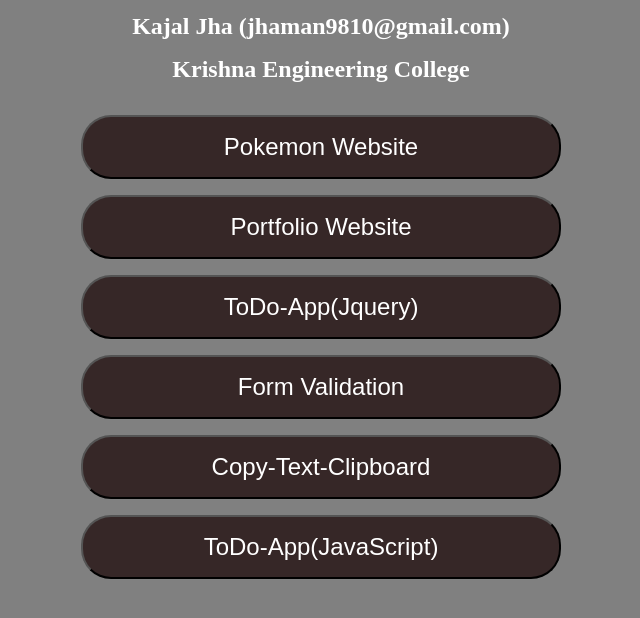
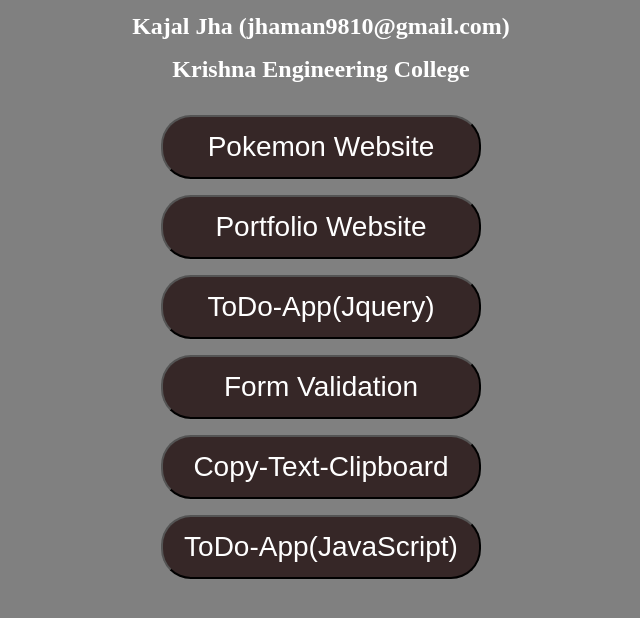
Before and after one commit to Kajal3015/Nagarro-FrontPage, a plain HTML site: page index.html in a window 1280 px wide. Shown: the part 56-674 px from the top of the page, without its empty margins (319-959 px from the left). Drawn offline with Linux system fonts and the light colour scheme.

Commit message:
Update style.css

```diff
--- a/style.css
+++ b/style.css
@@ -3,6 +3,7 @@
     padding: 0;
 }
 body{
+    min-width: 80vw;
     background-color: grey;
 }
 h1, h2{
@@ -21,9 +22,9 @@
 input{
     background-color: #362727;
     height: 4rem;
-    width: 30rem;
+    width: 40vh;
     border-radius: 30px;
-    font-size: 1.5rem;
+    font-size: 3.5vh;
     color: white;
     cursor: pointer;
 }
```
